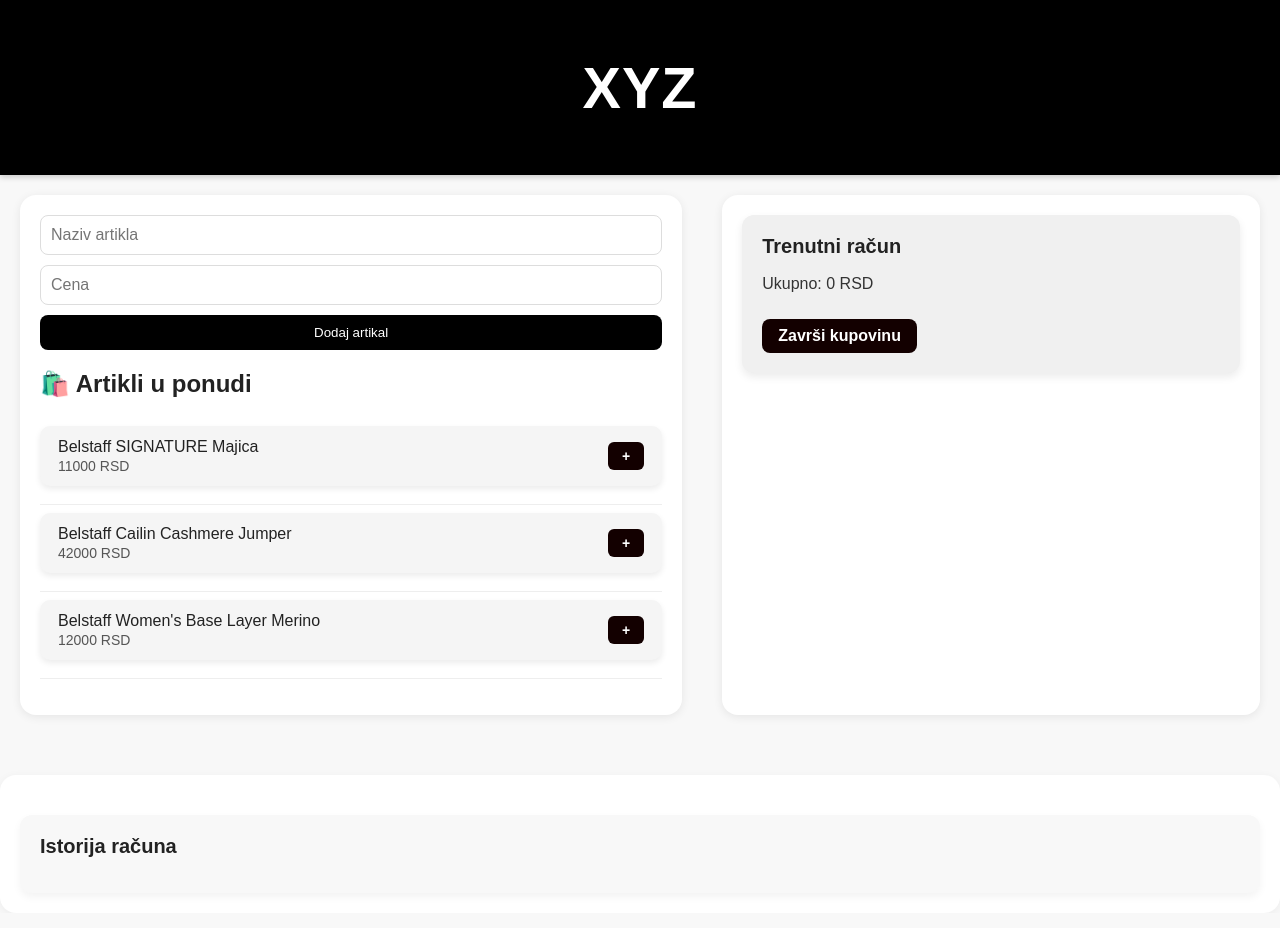
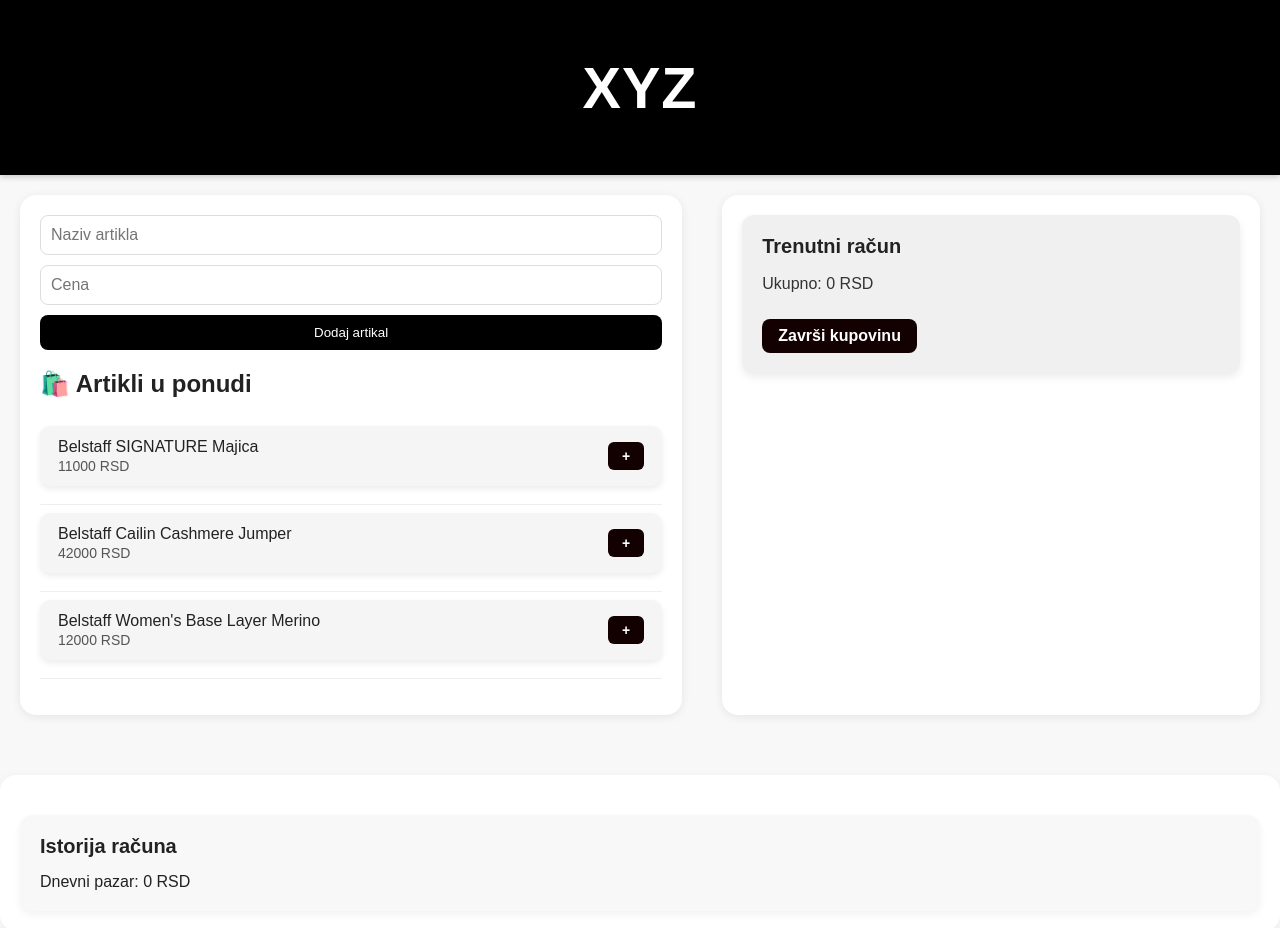
Before and after one commit to IrfanCatovic/Store, a React (Create React App) app: page / in a window 1280 px wide. Shown: the top 928 px of the page. Built offline with nearby package versions, Linux system fonts and the light colour scheme.

Commit message:
Dnevni pazar

```diff
--- a/src/IstorijaRacuna.js
+++ b/src/IstorijaRacuna.js
@@ -1,11 +1,13 @@
 import "./IstorijaRacuna.css";
 
 export default function IstorijaRacuna({ istorijaRacuna }) {
+  let dnevniPazar = 0;
   return (
     <div className="istorija-container">
       <h2>Istorija računa</h2>
       {istorijaRacuna.map((racun, i) => {
         const ukupno = racun.reduce((s, a) => s + a.Cena, 0);
+        dnevniPazar = dnevniPazar + ukupno;
         return (
           <div className="racun-item" key={i}>
             <span className="racun-info">
@@ -14,6 +16,7 @@
           </div>
         );
       })}
+      Dnevni pazar: {dnevniPazar} RSD
     </div>
   );
 }
```
